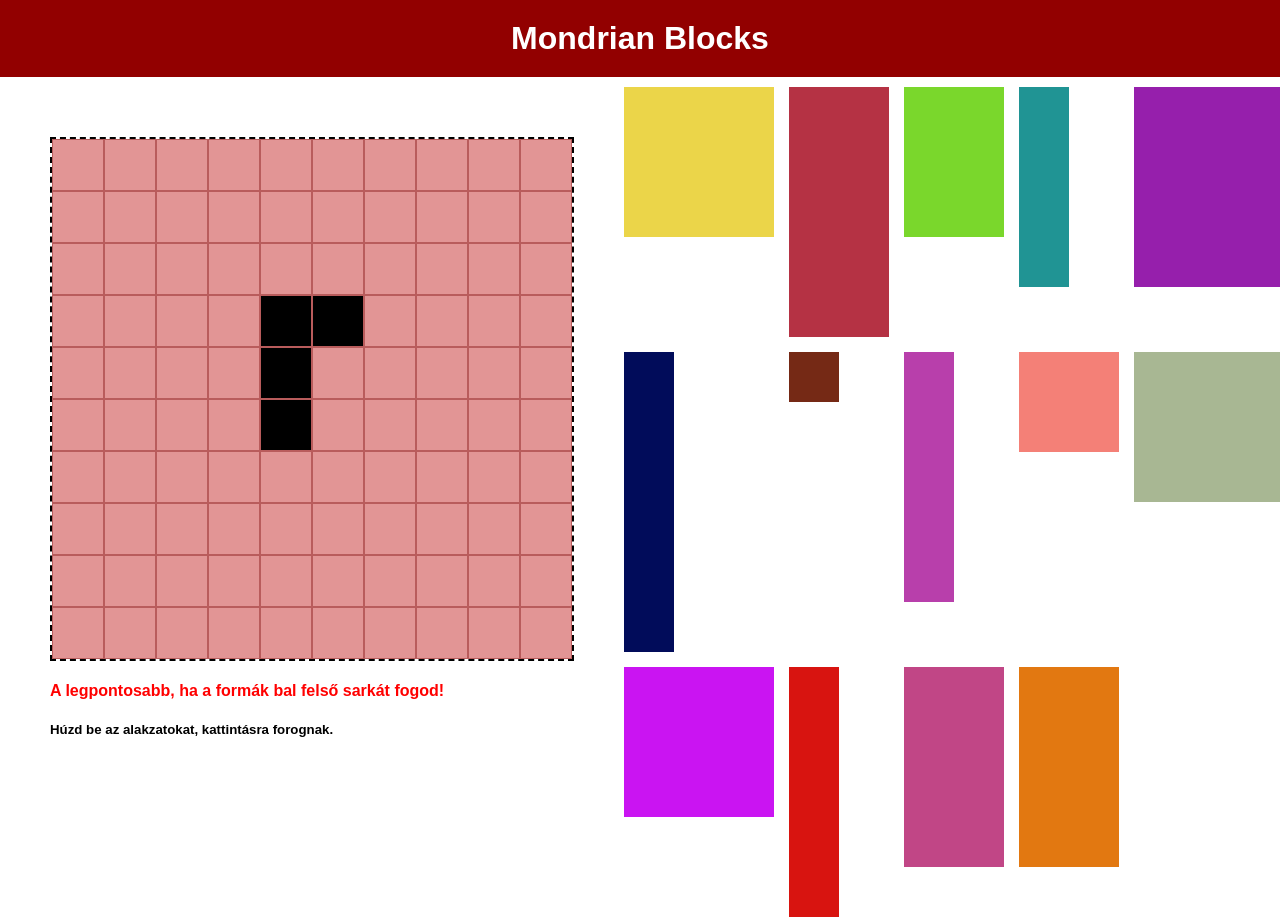
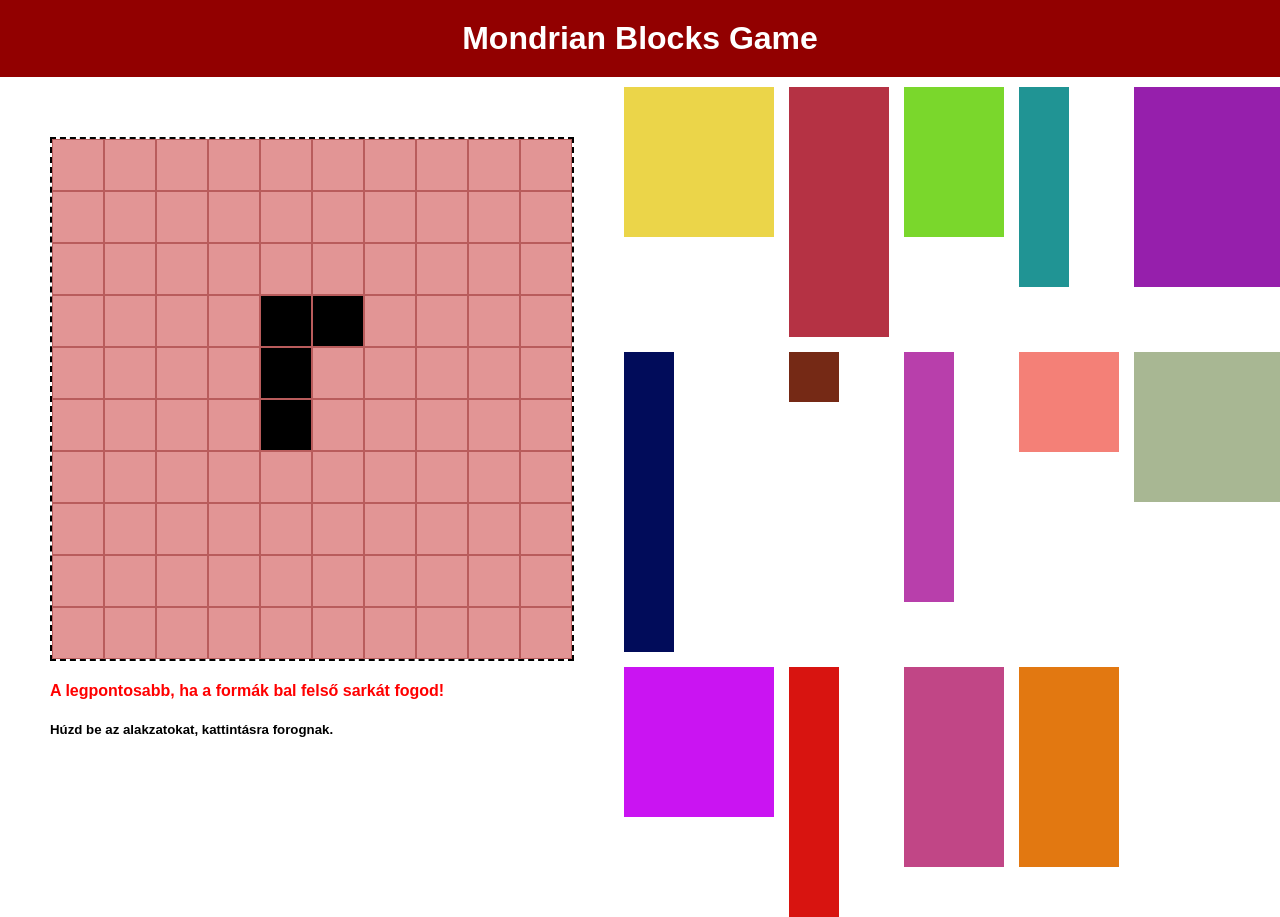
Before and after one commit to vighluca/Mondrian-Block, a plain HTML site: page index.html in a window 1280 px wide. Shown: the top 917 px of the page. Drawn offline with Linux system fonts and the light colour scheme.

Commit message:
Update index.html

```diff
--- a/index.html
+++ b/index.html
@@ -7,7 +7,7 @@
   <link rel="stylesheet" href="styles.css">
 </head>
 <body>
-  <h1>Mondrian Blocks</h1>
+  <h1>Mondrian Blocks Game</h1>
   <div class="container">
     <main class="main">
       <div class="table">
```
